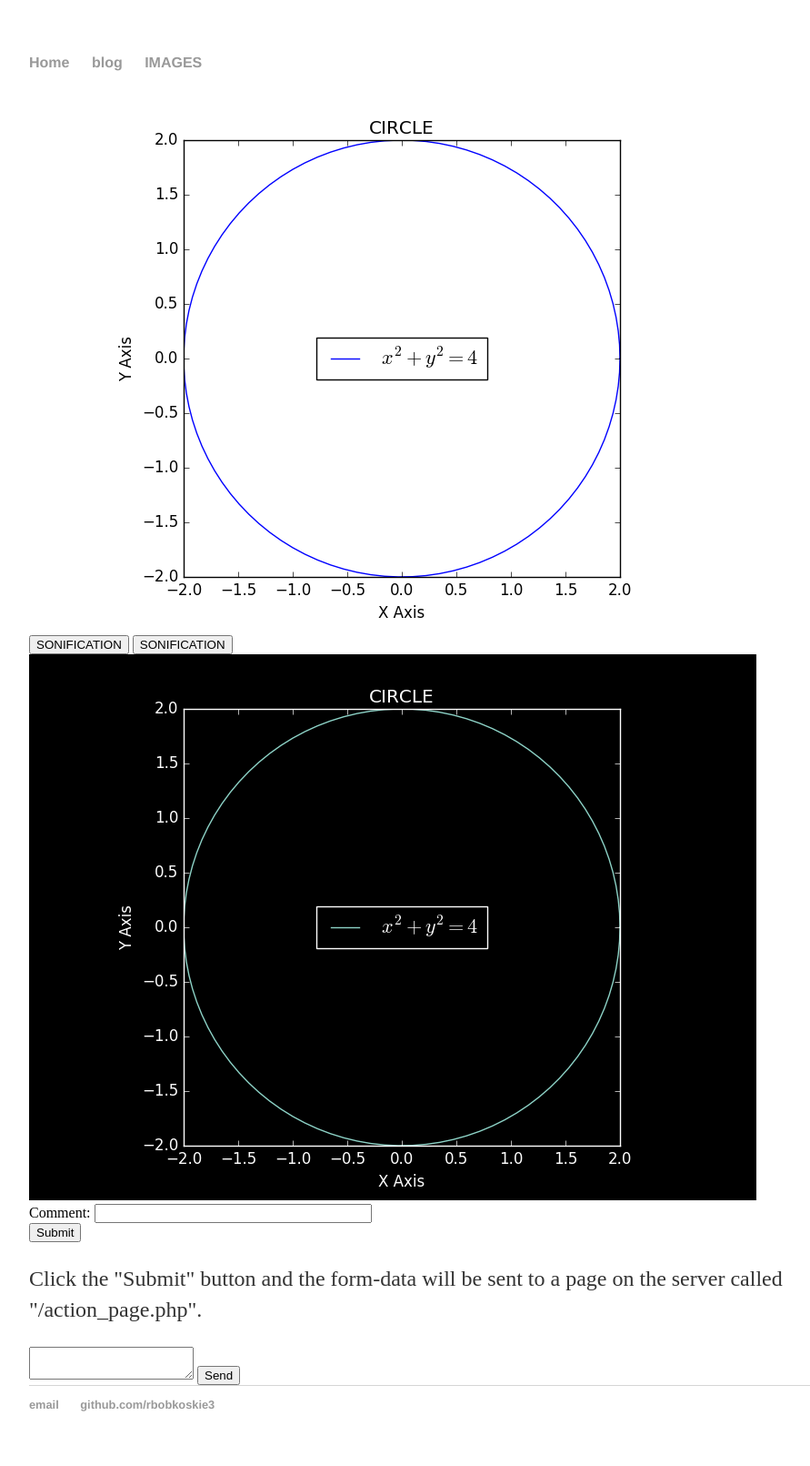
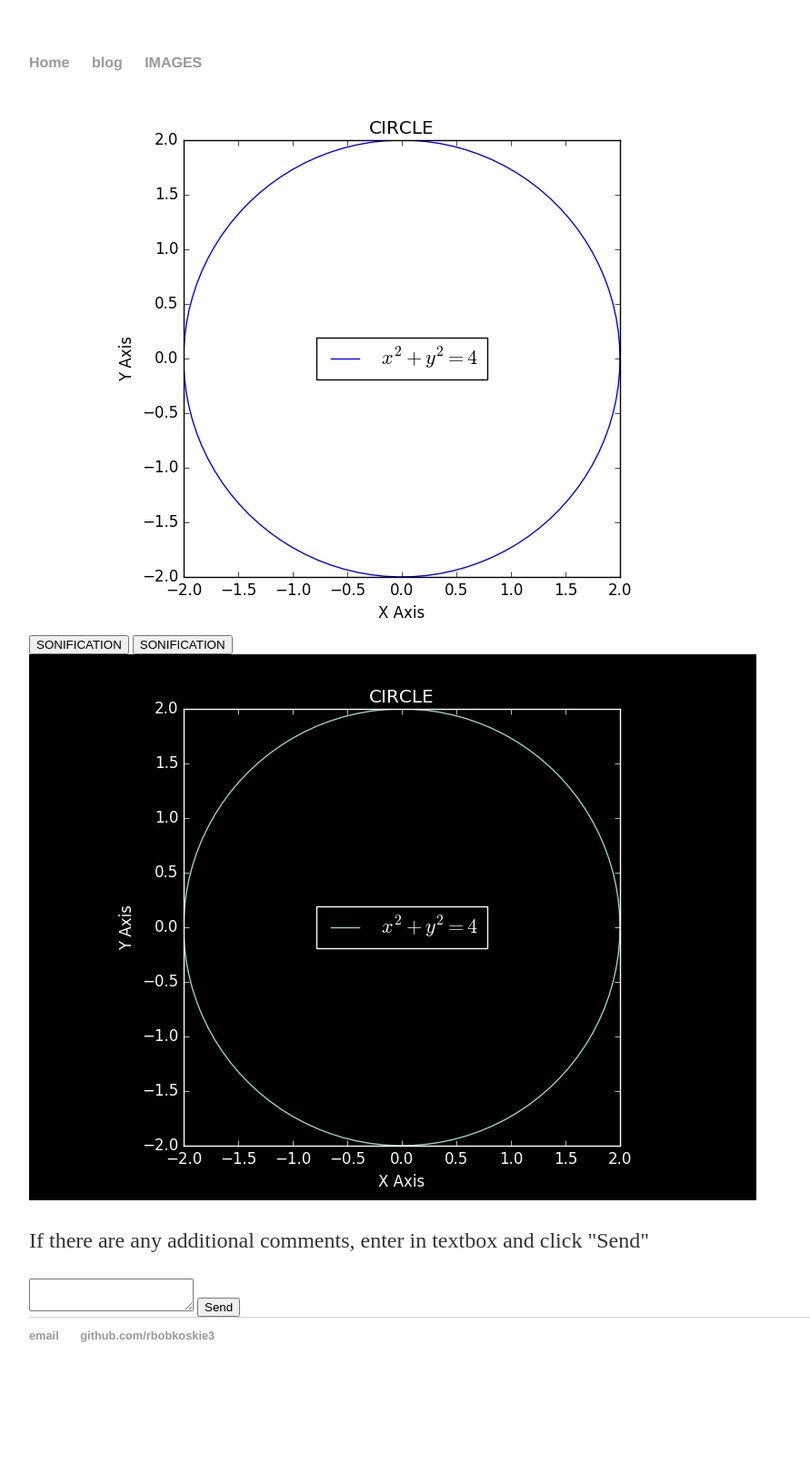
Before and after one commit to rbobkoskie3/rbobkoskie3.github.io, a Jekyll site: the page built from circle/index.html, in a window 1280 px wide. Shown: the whole page at 91% size, without its empty margins (160-1051 px from the left). Built offline with Jekyll 4.4.1, drawn with Linux system fonts in a browser that asks for light colours; after the commit the page ends 1535 px from its top, so only the background shows below that.

Commit message:
Update index.html

```diff
--- a/circle/index.html
+++ b/circle/index.html
@@ -24,12 +24,7 @@ title: Math, Sonification, Plots
 
         <img src="\images\HC_Circle.png">
 
-        <form action="/action_page.php">
-        Comment: <input type="text" name="comment" size="35"><br>
-        <input type="submit" value="Submit">
-        </form>
-        <p>Click the "Submit" button and the form-data will be sent to a page on the server called "/action_page.php".</p>
-
+        <p>If there are any additional comments, enter in textbox and click "Send"</p>
         <form action="mailto:rbobkoskie3@gatech.edu" method="GET">
         <textarea name="body"></textarea>
         <input type="submit" value="Send" />
```
